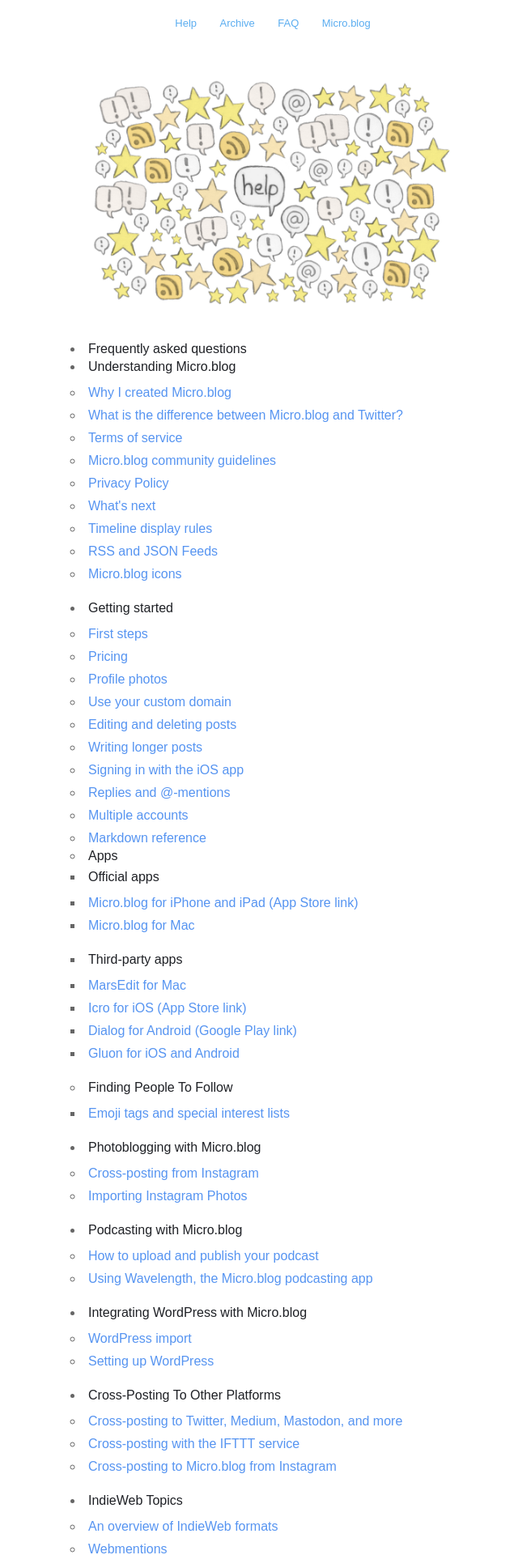
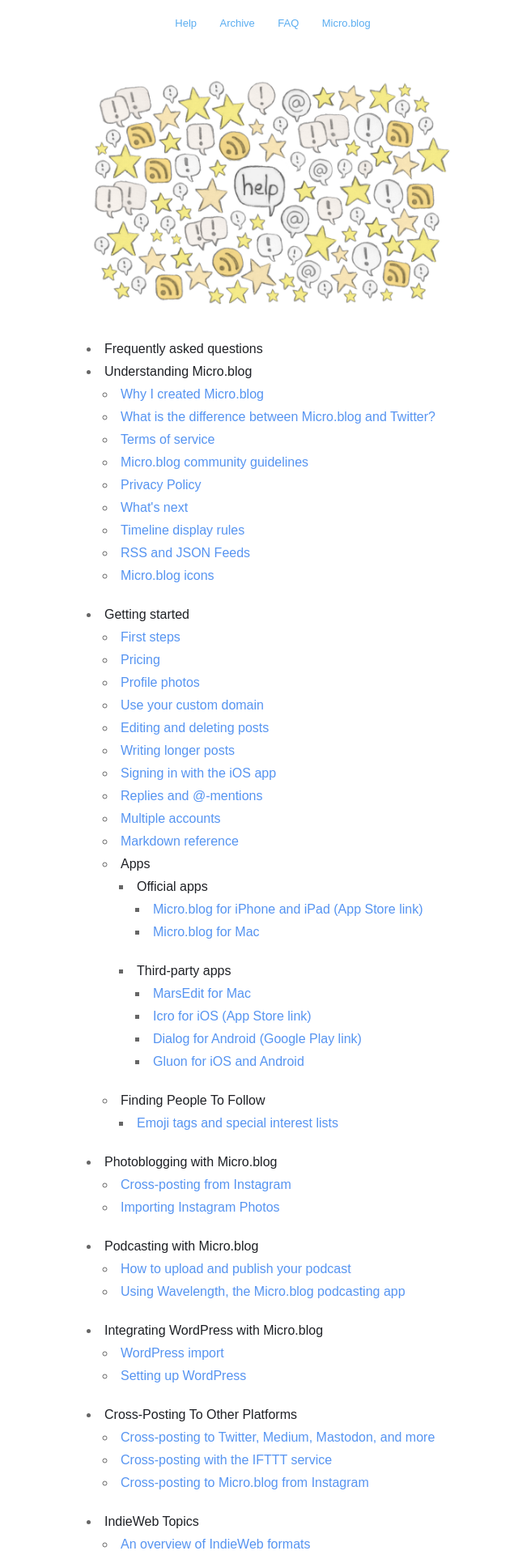
Before and after one commit to microdotblog/help.micro.blog, a Jekyll site: the page built from index.html, in a window 1280 px wide. Shown: the top 1920 px of the page at 81% size, without its empty margins (303-943 px from the left). Built offline with Jekyll 4.4.1, drawn with Linux system fonts in a browser that asks for light colours; nearby versions of some CDN libraries; the list of posts is cut into pages by our own code.

Commit message:
Fixed styling on home page and lists.

```diff
--- a/assets/css/style.css
+++ b/assets/css/style.css
@@ -666,4 +666,5 @@
 
 ul {
 	margin-bottom: 20px;
+	margin-left: 20px;
 }
--- a/index.html
+++ b/index.html
@@ -7,7 +7,7 @@
 <ul>
 	<li class="about_link"><a href="/faq/"><b>Frequently asked questions</b></a></li>
 
-	<li><b>Understanding Micro.blog</b></li>
+	<li class="about_link"><b>Understanding Micro.blog</b></li>
 		<ul>
 			<li class="about_link"><a href="/2015/why-i-created-this/">Why I created Micro.blog</a></li>
 			<li class="about_link"><a href="/2018/twitter-differences/">What is the difference between Micro.blog and Twitter?</a></li>
@@ -20,7 +20,7 @@
 			<li class="about_link"><a href="/2018/resources/">Micro.blog icons</a></li>
 		</ul>
 
-	<li><b>Getting started</b></li>
+	<li class="about_link"><b>Getting started</b></li>
 		<ul>
 			<li class="about_link"><a href="/2017/getting-started/">First steps</a></li>
 			<li class="about_link"><a href="/2018/pricing/">Pricing</a></li>
@@ -33,14 +33,14 @@
 			<li class="about_link"><a href="/2018/multiple-accounts/">Multiple accounts</a></li>
 			<li class="about_link"><a href="/2017/markdown/">Markdown reference</a></li>
 
-			<li><b>Apps</b></li>
+			<li class="about_link"><b>Apps</b></li>
 				<ul>
-					<li><b>Official apps</b></li>
+					<li class="about_link"><b>Official apps</b></li>
 						<ul>
 							<li class="about_link"><a href="https://itunes.apple.com/us/app/micro-blog/id1253201335?ls=1&mt=8">Micro.blog for iPhone and iPad (App Store link)</a></li>
 							<li class="about_link"><a href="/2017/mac-version/">Micro.blog for Mac</a></li>
 						</ul>
-					<li><b>Third-party apps</b></li>
+					<li class="about_link"><b>Third-party apps</b></li>
 						<ul>
 							<li class="about_link"><a href="/2015/using-marsedit/">MarsEdit for Mac</a></li>
 							<li class="about_link"><a href="https://itunes.apple.com/us/app/icro/id1375296597?ls=1&mt=8">Icro for iOS (App Store link)</a></li>
@@ -49,39 +49,39 @@
 						</ul>
 				</ul>
 
-			<li><b>Finding People To Follow</b></li>
+			<li class="about_link"><b>Finding People To Follow</b></li>
 				<ul>
 					<li class="about_link"><a href="/2018/tagmoji/">Emoji tags and special interest lists</a></li>
 				</ul>
 
 		</ul>
 
-	<li><b>Photoblogging with Micro.blog</b></li>
+	<li class="about_link"><b>Photoblogging with Micro.blog</b></li>
 		<ul>
 			<li class="about_link"><a href="/2017/instagram/">Cross-posting from Instagram</a></li>
 			<li class="about_link"><a href="/2018/instagram-import/">Importing Instagram Photos</a></li>
 		</ul>
 
-	<li><b>Podcasting with Micro.blog</b></li>
+	<li class="about_link"><b>Podcasting with Micro.blog</b></li>
 		<ul>
 			<li class="about_link"><a href="/2018/microcasting/">How to upload and publish your podcast</a></li>
 			<li class="about_link"><a href="/2018/wavelength/">Using Wavelength, the Micro.blog podcasting app</a></li>
 		</ul>
 
-	<li><b>Integrating WordPress with Micro.blog</b></li>
+	<li class="about_link"><b>Integrating WordPress with Micro.blog</b></li>
 		<ul>
 			<li class="about_link"><a href="/2017/wordpress-import/">WordPress import</a></li>
 			<li class="about_link"><a href="/2018/setting-up-wordpress/">Setting up WordPress</a></li>
 		</ul>
 
-	<li><b>Cross-Posting To Other Platforms</b></li>
+	<li class="about_link"><b>Cross-Posting To Other Platforms</b></li>
 		<ul>
 			<li class="about_link"><a href="/2016/cross-posting-twitter/">Cross-posting to Twitter, Medium, Mastodon, and more</a></li>
 			<li class="about_link"><a href="/2015/cross-posting-ifttt/">Cross-posting with the IFTTT service</a></li>
 			<li class="about_link"><a href="/2017/instagram/">Cross-posting to Micro.blog from Instagram</a></li>
 		</ul>
 
-	<li><b>IndieWeb Topics</b></li>
+	<li class="about_link"><b>IndieWeb Topics</b></li>
 		<ul>
 			<li class="about_link"><a href="/2017/indiewebcamp/">An overview of IndieWeb formats</a></li>
 			<li class="about_link"><a href="/2017/webmention/">Webmentions</a></li>
@@ -89,7 +89,7 @@
 			<li class="about_link"><a href="/2018/web-rings/">IndieWeb Ring</a></li>
 		</ul>
 
-	<li><b>Advanced Topics</b></li>
+	<li class="about_link"><b>Advanced Topics</b></li>
 		<ul>
 			<li class="about_link"><a href="/2017/api-posting/">Posting API</a></li>
 			<li class="about_link"><a href="/2017/api-json/">JSON API</a></li>
@@ -102,7 +102,7 @@
 			<li class="about_link"><a href="/2017/web-site-verification/">Web site verification</a></li>
 		</ul>
 
-	<li><b>More resources</b></li>
+	<li class="about_link"><b>More resources</b></li>
 		<ul>
 			<li class="about_link"><a href="https://manton.org">Manton.org</a>, the blog of Micro.blog founder Manton Reece</li>
 			<li class="about_link"><a href="https://m.b.wiki.eli.li">Micro.wiki</a>, a community-maintained resource</li>
```
